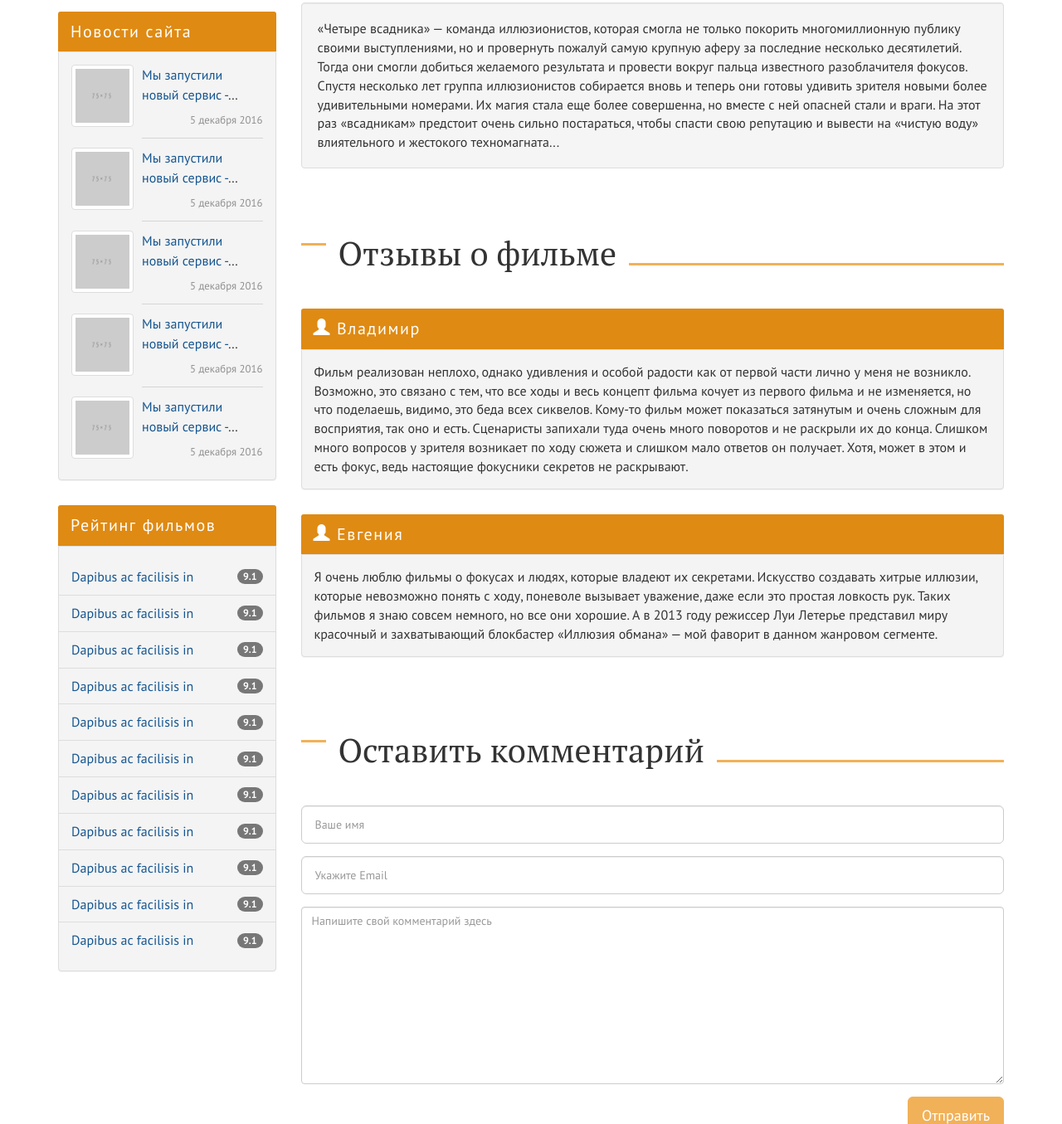
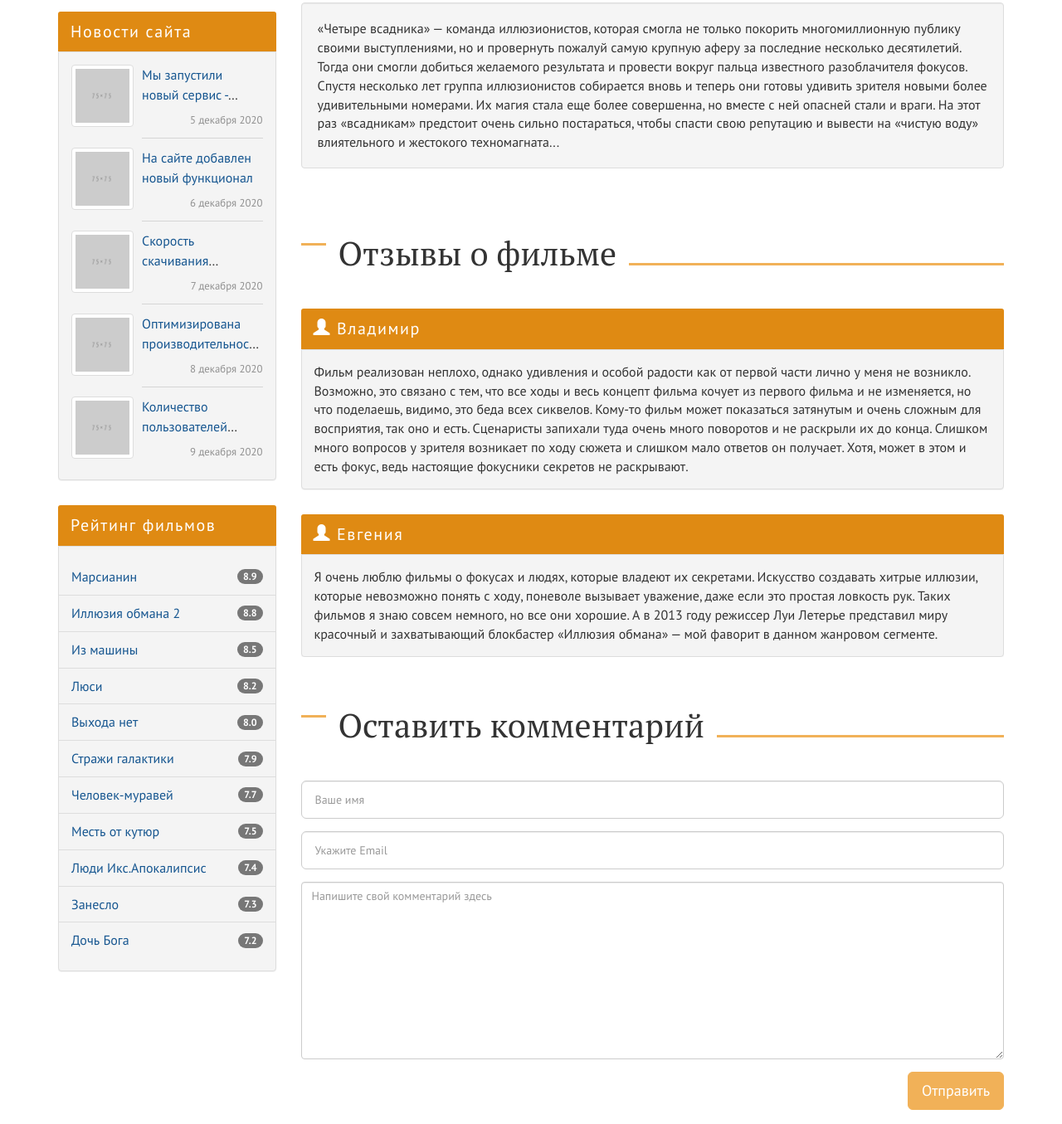
Before and after one commit to DaraNovikova/portfolio__kinozal, a website: page page.html in a window 1280 px wide. Shown: the part 1249-2604 px from the top of the page at 83% size. Drawn offline with Linux system fonts and the light colour scheme.

Commit message:
page markup and style updated

```diff
--- a/assets/scss/_page.scss
+++ b/assets/scss/_page.scss
@@ -32,6 +32,14 @@
     }
 }
 
+.film-review {
+    .panel {
+       &:last-of-type {
+            margin-bottom: 0;
+       }
+    }
+}
+
 .film-comment-form__btn {
     @extend %section-buttons;
     transition: all 0.25s;
--- a/page.html
+++ b/page.html
@@ -297,27 +297,27 @@
                         <div class="site-news-item">
                             <div class="site-news-item__image thumbnail"><img src="assets/img/75x75.png" alt="news image"></div>
                             <div class="site-news-item__title"><a href="#">Мы запустили новый сервис - КиноМонстр</a></div>
-                            <div class="site-news-item__date">5 декабря 2016</div>
+                            <div class="site-news-item__date">5 декабря 2020</div>
                         </div>
                         <div class="site-news-item">
                             <div class="site-news-item__image thumbnail"><img src="assets/img/75x75.png" alt="news image"></div>
-                            <div class="site-news-item__title"><a href="#">Мы запустили новый сервис - КиноМонстр</a></div>
-                            <div class="site-news-item__date">5 декабря 2016</div>
+                            <div class="site-news-item__title"><a href="#">На сайте добавлен новый функционал</a></div>
+                            <div class="site-news-item__date">6 декабря 2020</div>
                         </div>
                         <div class="site-news-item">
                             <div class="site-news-item__image thumbnail"><img src="assets/img/75x75.png" alt="news image"></div>
-                            <div class="site-news-item__title"><a href="#">Мы запустили новый сервис - КиноМонстр</a></div>
-                            <div class="site-news-item__date">5 декабря 2016</div>
+                            <div class="site-news-item__title"><a href="#">Скорость скачивания фильмов увеличена</a></div>
+                            <div class="site-news-item__date">7 декабря 2020</div>
                         </div>
                         <div class="site-news-item">
                             <div class="site-news-item__image thumbnail"><img src="assets/img/75x75.png" alt="news image"></div>
-                            <div class="site-news-item__title"><a href="#">Мы запустили новый сервис - КиноМонстр</a></div>
-                            <div class="site-news-item__date">5 декабря 2016</div>
+                            <div class="site-news-item__title"><a href="#">Оптимизирована производительность сервера</a></div>
+                            <div class="site-news-item__date">8 декабря 2020</div>
                         </div>
                         <div class="site-news-item">
                             <div class="site-news-item__image thumbnail"><img src="assets/img/75x75.png" alt="news image"></div>
-                            <div class="site-news-item__title"><a href="#">Мы запустили новый сервис - КиноМонстр</a></div>
-                            <div class="site-news-item__date">5 декабря 2016</div>
+                            <div class="site-news-item__title"><a href="#">Количество пользователей перевалила за 10 000</a></div>
+                            <div class="site-news-item__date">9 декабря 2020</div>
                         </div>
                     </div>
                 </div>
@@ -327,17 +327,17 @@
                     <div class="panel-heading">Рейтинг фильмов</div>
                     <div class="top-films__body panel-body">
                         <div class="top-films__list list-group">
-                            <a href="#" class="top-films__item list-group-item">Dapibus ac facilisis in <span class="top-films__badge badge">9.1</span></a>
-                            <a href="#" class="top-films__item list-group-item">Dapibus ac facilisis in <span class="top-films__badge badge">9.1</span></a>
-                            <a href="#" class="top-films__item list-group-item">Dapibus ac facilisis in <span class="top-films__badge badge">9.1</span></a>
-                            <a href="#" class="top-films__item list-group-item">Dapibus ac facilisis in <span class="top-films__badge badge">9.1</span></a>
-                            <a href="#" class="top-films__item list-group-item">Dapibus ac facilisis in <span class="top-films__badge badge">9.1</span></a>
-                            <a href="#" class="top-films__item list-group-item">Dapibus ac facilisis in <span class="top-films__badge badge">9.1</span></a>
-                            <a href="#" class="top-films__item list-group-item">Dapibus ac facilisis in <span class="top-films__badge badge">9.1</span></a>
-                            <a href="#" class="top-films__item list-group-item">Dapibus ac facilisis in <span class="top-films__badge badge">9.1</span></a>
-                            <a href="#" class="top-films__item list-group-item">Dapibus ac facilisis in <span class="top-films__badge badge">9.1</span></a>
-                            <a href="#" class="top-films__item list-group-item">Dapibus ac facilisis in <span class="top-films__badge badge">9.1</span></a>
-                            <a href="#" class="top-films__item list-group-item">Dapibus ac facilisis in <span class="top-films__badge badge">9.1</span></a>
+                            <a href="#" class="top-films__item list-group-item">Марсианин <span class="top-films__badge badge">8.9</span></a>
+                            <a href="#" class="top-films__item list-group-item">Иллюзия обмана 2 <span class="top-films__badge badge">8.8</span></a>
+                            <a href="#" class="top-films__item list-group-item">Из машины <span class="top-films__badge badge">8.5</span></a>
+                            <a href="#" class="top-films__item list-group-item">Люси <span class="top-films__badge badge">8.2</span></a>
+                            <a href="#" class="top-films__item list-group-item">Выхода нет <span class="top-films__badge badge">8.0</span></a>
+                            <a href="#" class="top-films__item list-group-item">Стражи галактики <span class="top-films__badge badge">7.9</span></a>
+                            <a href="#" class="top-films__item list-group-item"> Человек-муравей <span class="top-films__badge badge">7.7</span></a>
+                            <a href="#" class="top-films__item list-group-item">Месть от кутюр <span class="top-films__badge badge">7.5</span></a>
+                            <a href="#" class="top-films__item list-group-item">Люди Икс.Апокалипсис <span class="top-films__badge badge">7.4</span></a>
+                            <a href="#" class="top-films__item list-group-item">Занесло <span class="top-films__badge badge">7.3</span></a>
+                            <a href="#" class="top-films__item list-group-item">Дочь Бога <span class="top-films__badge badge">7.2</span></a>
                         </div>
                     </div>
                 </div>
```
Also changed, not shown: assets/css/style.css.
